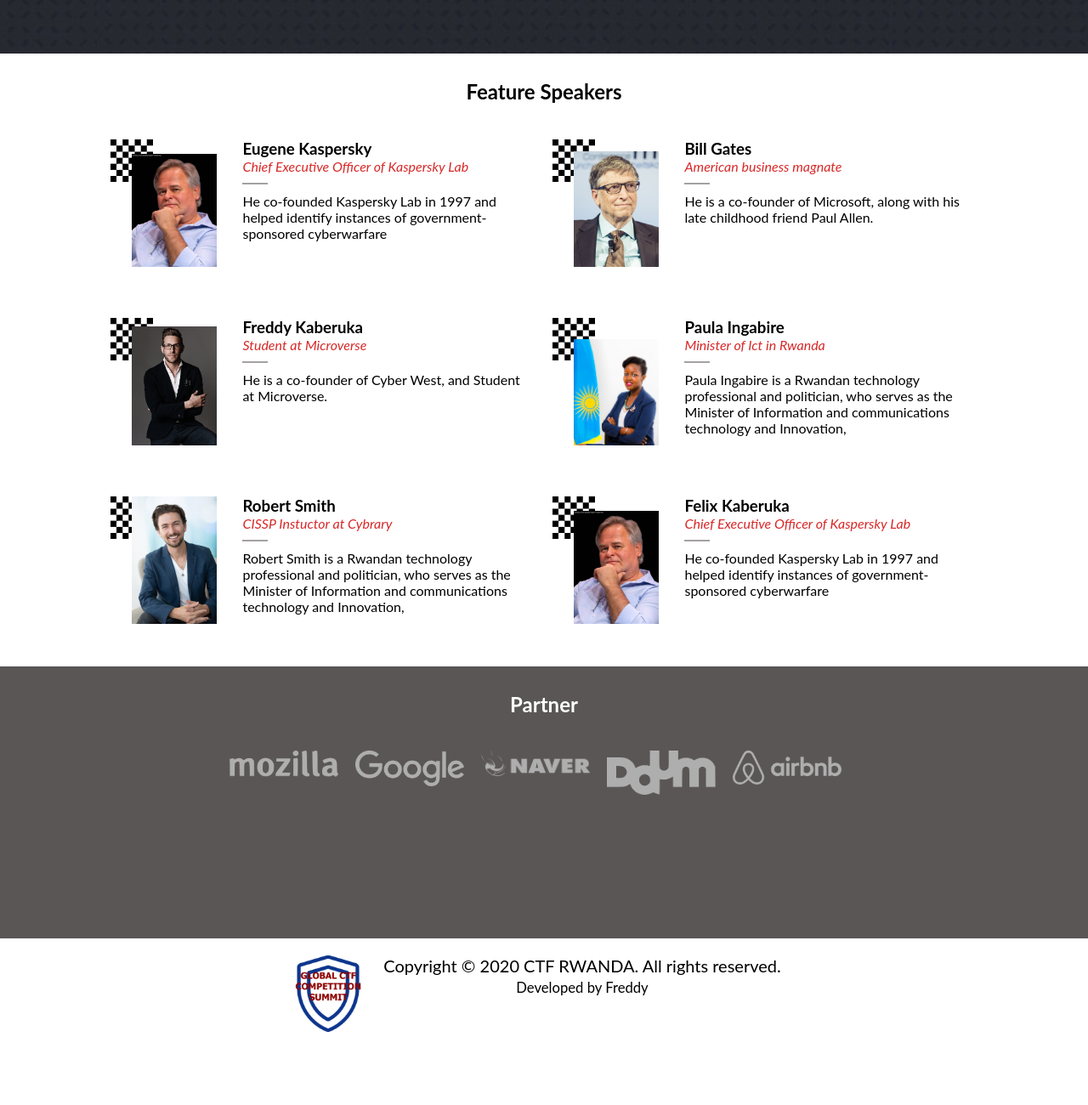
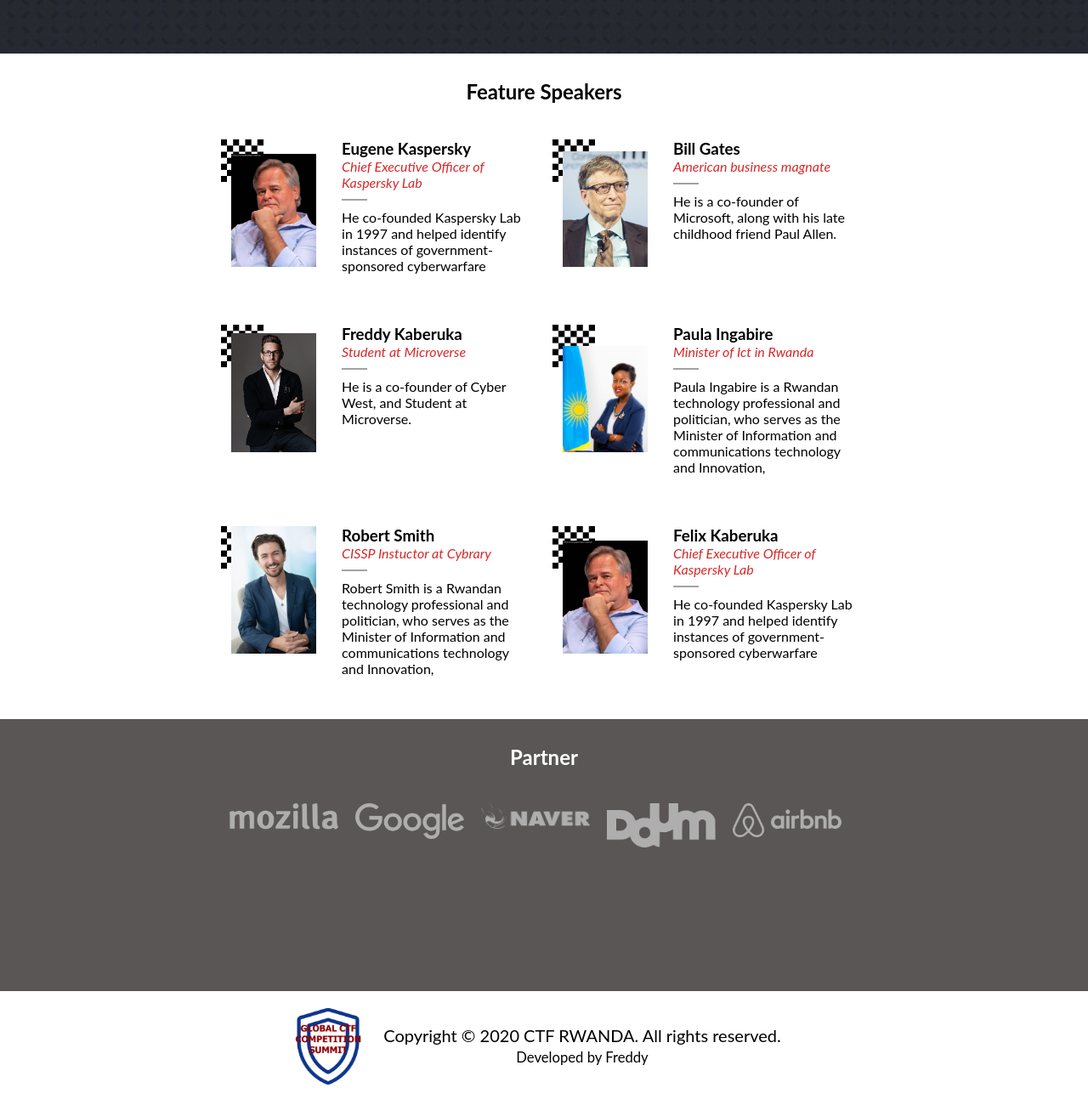
Before and after one commit to freddykaberuka/capstone-project, a website: page index.html in a window 1280 px wide. Shown: the part 1391-2691 px from the top of the page at 85% size. Before the commit the page ends 2629 px from the top, so only its background shows below. Drawn offline with Linux system fonts and the light colour scheme.

Commit message:
working on feedback

```diff
--- a/about.css
+++ b/about.css
@@ -620,4 +620,8 @@
     display: flex;
     justify-content: center;
   }
+
+  .copright {
+    padding-top: 10px;
+  }
 }
--- a/app.css
+++ b/app.css
@@ -428,8 +428,8 @@
   }
 
   #speaker {
-    padding-right: 100px;
-    padding-left: 100px;
+    padding-right: 230px;
+    padding-left: 230px;
     justify-content: center;
   }
 
@@ -518,4 +518,8 @@
     color: #000;
     padding-left: 20px;
   }
+
+  .copright {
+    padding-top: 20px;
+  }
 }
```
